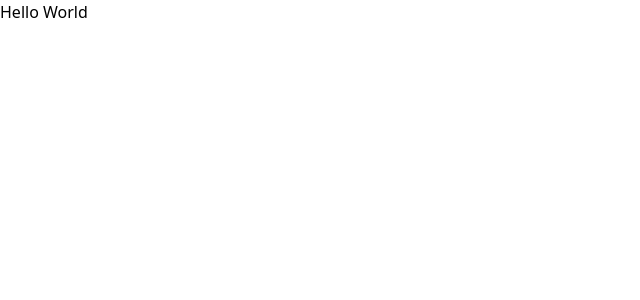
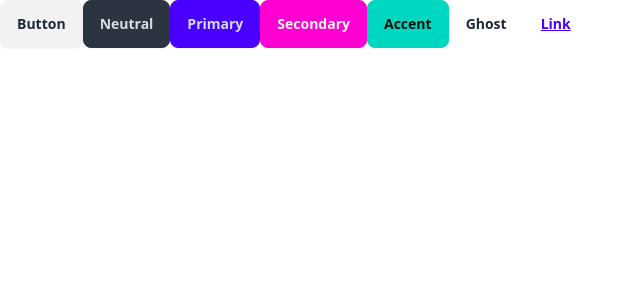
Before and after one commit to gokulskannan1993/real-time-chat-app-mern-stack, a React (Vite) app in the folder ui/: page / in a window 1280 px wide. Shown: the top 300 px of the page, without its empty margins (0-640 px from the left). Built offline with nearby package versions, Linux system fonts and the light colour scheme.

Commit message:
feat: add daisyui for enhanced UI components and update Tailwind CSS configuration

```diff
--- a/ui/package.json
+++ b/ui/package.json
@@ -21,6 +21,7 @@
     "@types/react-dom": "^19.1.2",
     "@vitejs/plugin-react": "^4.4.1",
     "autoprefixer": "^10.4.21",
+    "daisyui": "^4.12.23",
     "eslint": "^9.25.0",
     "eslint-plugin-react-hooks": "^5.2.0",
     "eslint-plugin-react-refresh": "^0.4.19",
--- a/ui/src/App.jsx
+++ b/ui/src/App.jsx
@@ -1,5 +1,15 @@
 function App() {
-  return <>Hello World</>;
+  return (
+    <>
+      <button className="btn">Button</button>
+      <button className="btn btn-neutral">Neutral</button>
+      <button className="btn btn-primary">Primary</button>
+      <button className="btn btn-secondary">Secondary</button>
+      <button className="btn btn-accent">Accent</button>
+      <button className="btn btn-ghost">Ghost</button>
+      <button className="btn btn-link">Link</button>
+    </>
+  );
 }
 
 export default App;
--- a/ui/tailwind.config.js
+++ b/ui/tailwind.config.js
@@ -1,8 +1,9 @@
 /** @type {import('tailwindcss').Config} */
+import daisyui from "daisyui";
 export default {
   content: ["./index.html", "./src/**/*.{js,ts,jsx,tsx}"],
   theme: {
     extend: {},
   },
-  plugins: [],
+  plugins: [daisyui],
 };
```
Also changed, not shown: 1 other file (tests, documents, lock files or other folders).
